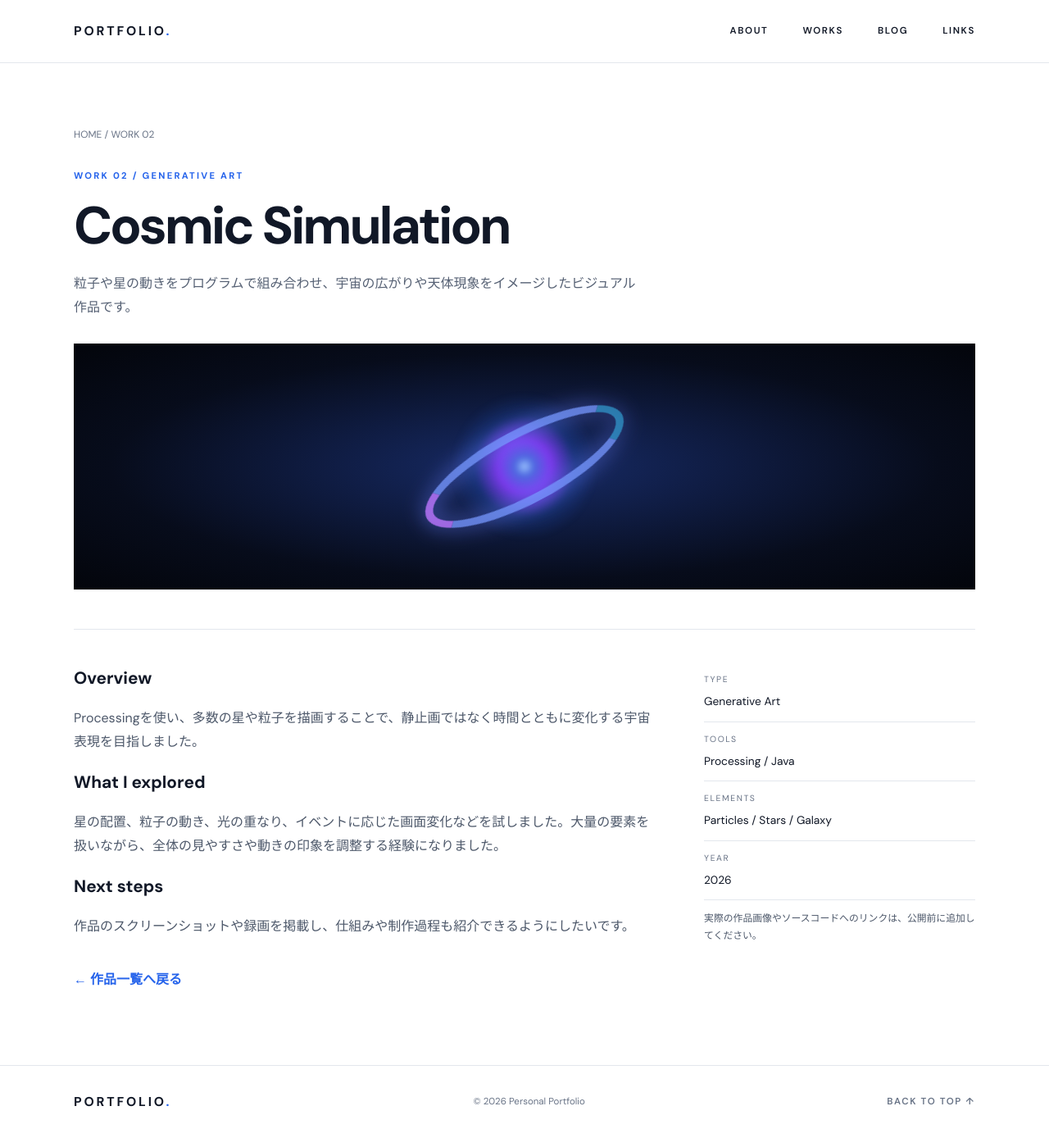
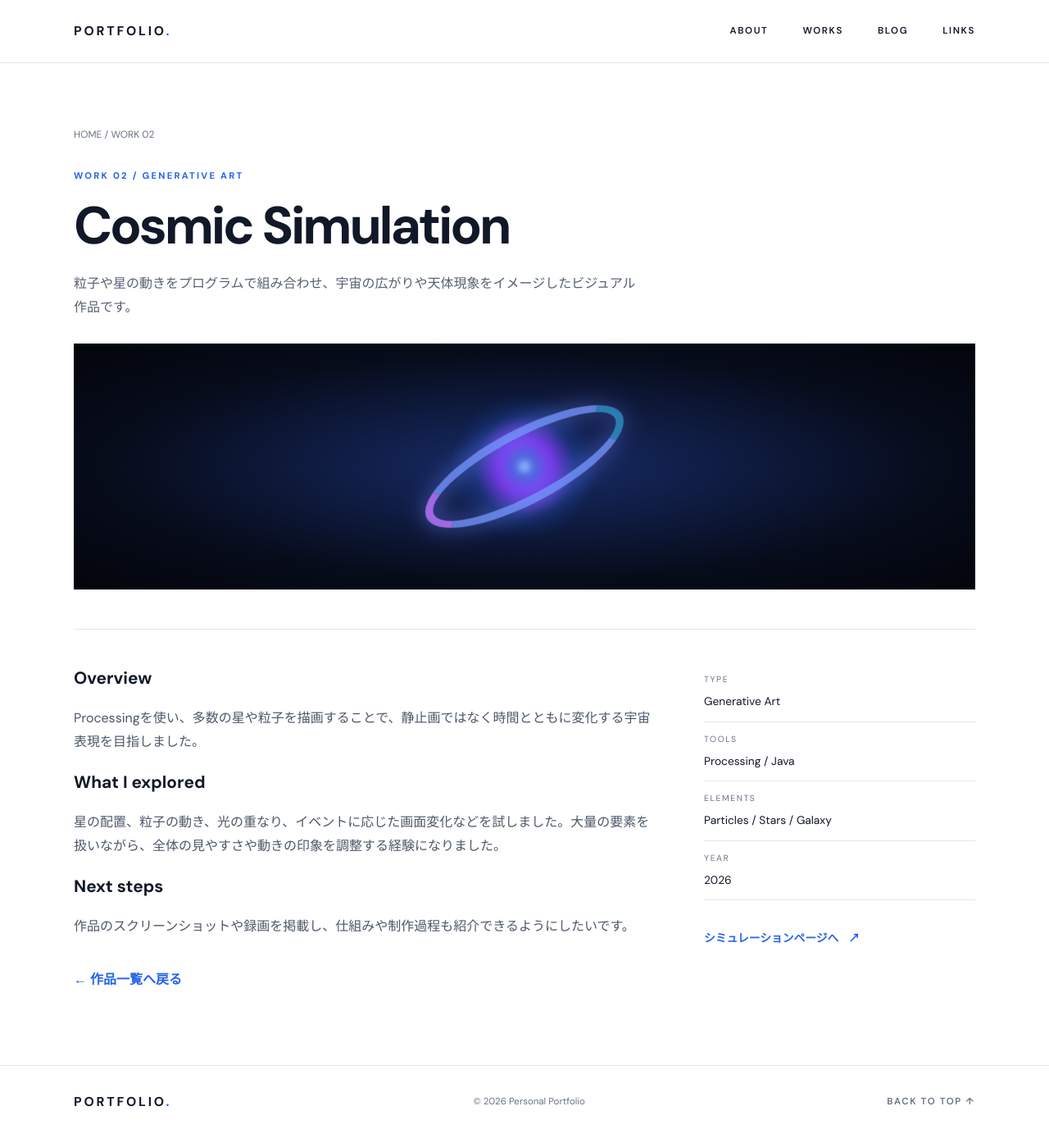
Before and after one commit to Lifons233879/personal-portfolio, a Jekyll site: the page works/cosmic-simulation/index.html, which Jekyll copies as it is, in a window 1280 px wide. Shown: the whole page at 82% size. Built offline with Jekyll 4.4.1, drawn with Linux system fonts in a browser that asks for light colours.

Commit message:
Update index.html with simulation page link
Replaced note about adding links with a link to the simulation page.

```diff
--- a/works/cosmic-simulation/index.html
+++ b/works/cosmic-simulation/index.html
@@ -34,8 +34,7 @@
           <div><dt>ELEMENTS</dt><dd>Particles / Stars / Galaxy</dd></div>
           <div><dt>YEAR</dt><dd>2026</dd></div>
         </dl>
-        <p class="small-note">実際の作品画像やソースコードへのリンクは、公開前に追加してください。</p>
-      </aside>
+        <p><a class="text-link" href="https://lifons233879.github.io/cosmos-simulation/" target="_blank" rel="noopener noreferrer">シミュレーションページへ <span aria-hidden="true">↗</span></a></p>      </aside>
     </section>
   </main>
   <footer class="site-footer"><div class="container footer-inner"><a class="wordmark" href="../../index.html">PORTFOLIO<span class="blue-dot">.</span></a><p>© 2026 Personal Portfolio</p><a href="#" class="back-top">BACK TO TOP ↑</a></div></footer>
```
